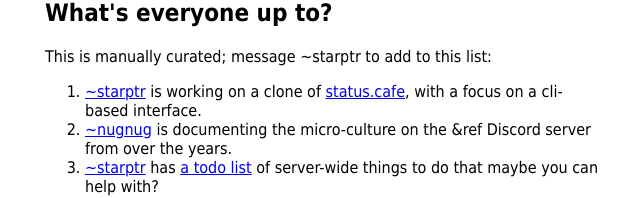
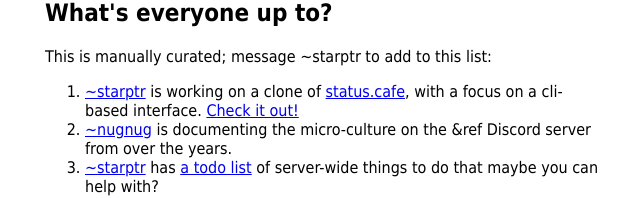
Before and after one commit to starptr/andref-homepages, a plain HTML site: page tilde/index.html in a window 1280 px wide. Shown: the part 448-646 px from the top of the page, without its empty margins (315-955 px from the left). Drawn offline with Linux system fonts and the light colour scheme.

Commit message:
Add status page to home page

```diff
--- a/tilde/index.html
+++ b/tilde/index.html
@@ -31,7 +31,7 @@
 <ol>
     <li>
         <a href="~starptr">~starptr</a> is working on a clone of <a href="https://status.cafe">status.cafe</a>,
-        with a focus on a cli-based interface.
+        with a focus on a cli-based interface. <a href="https://tilde.andref.app/status-coffee">Check it out!</a>
     </li>
     <li>
         <a href="~nugnug">~nugnug</a> is documenting the micro-culture on the &ref Discord server from over the
```
